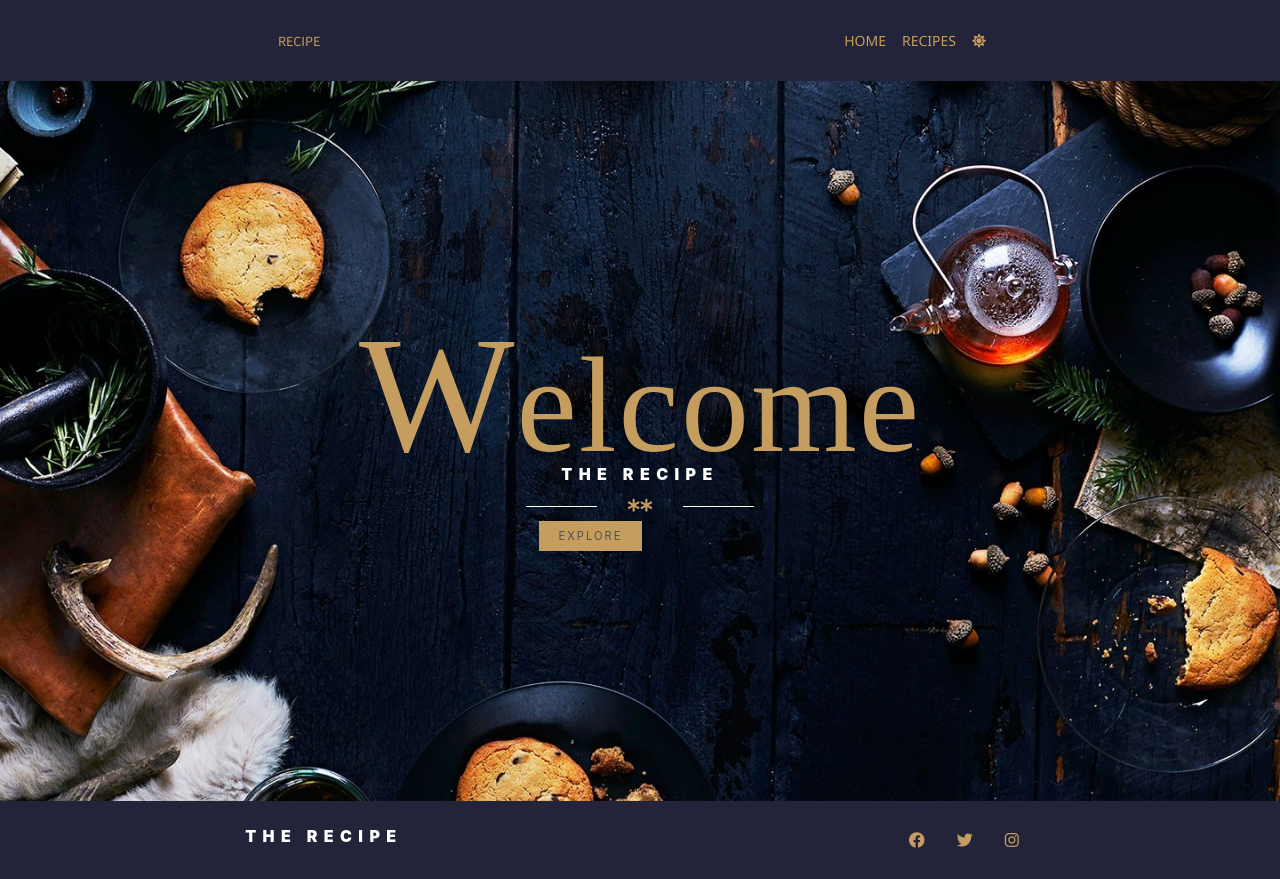
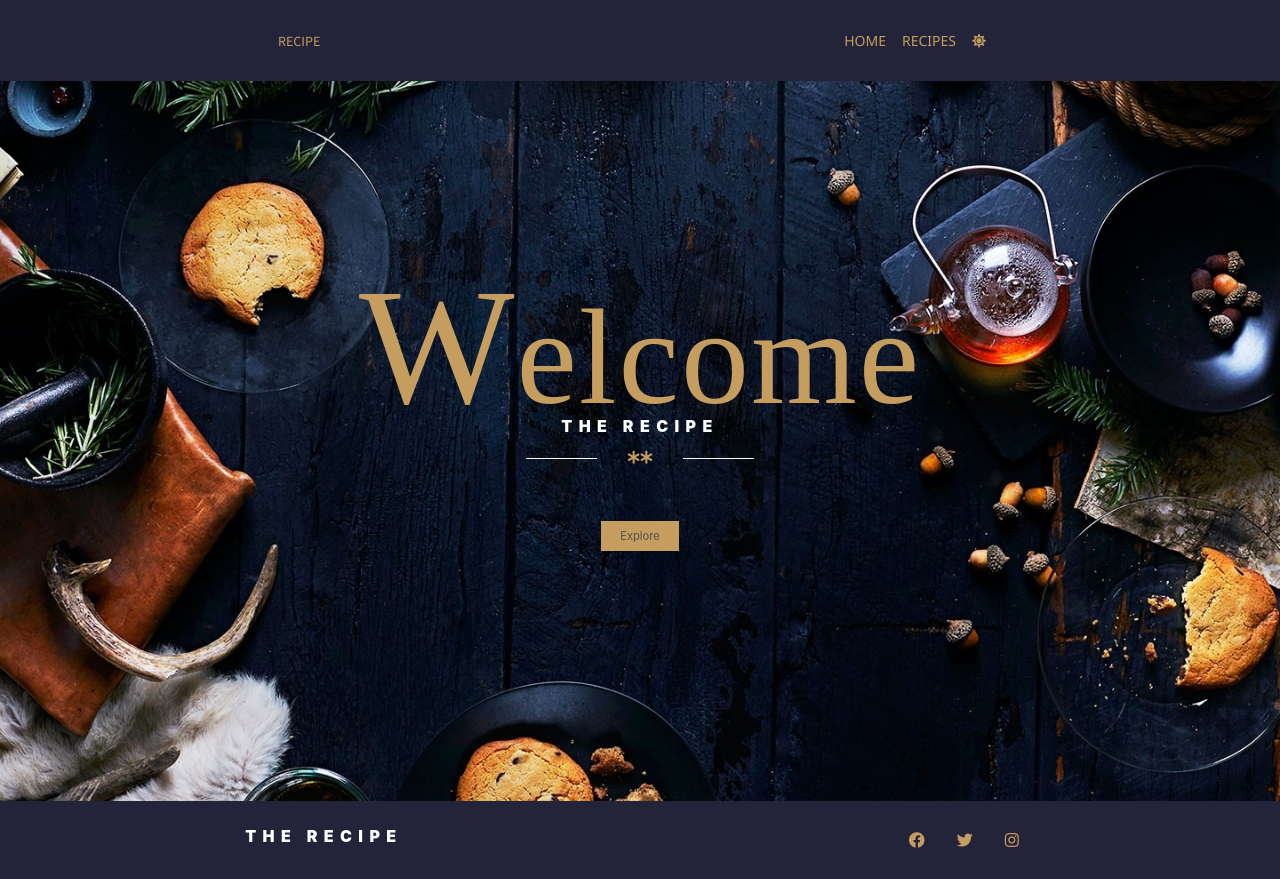
Before and after one commit to moseskereya/RecipesApp, a React (Create React App) app: page / in a window 1280 px wide. Built offline with nearby package versions, Linux system fonts and the light colour scheme; no server answers; a web font is replaced by a local one.

Commit message:
adding some nice opacity

```diff
--- a/src/App.css
+++ b/src/App.css
@@ -109,7 +109,7 @@ font-family: var(--main-font);
 }
 .hero-clipped{
     height: inherit;
-    background-color: #e0e0e0;
+    background-color: #23243a;
     top: 0;
     width: 60%;
     transform-origin: right;
@@ -231,6 +231,22 @@ font-weight: 100;
     text-transform: uppercase;
     letter-spacing: 2px;
 }
+.single-animation{
+    display: flex;
+    justify-content: center;
+    margin: 3rem 0;
+}
+.button_home{
+    background-color: var(--secondary-font-color);
+    font-size: .7rem;
+    transition: background-color .5s;
+    padding: .5rem 1.2rem;
+    color: white;
+    color: var(--body-font-color);
+    border: none;
+    text-decoration: none;
+}
+
 .spin{
     display: flex;
     justify-content: center;
@@ -287,7 +303,16 @@ font-weight: 100;
     margin: .6rem;
     box-shadow: inset 0 -3em 3em rgba(204, 204, 204, 0),   0 0  0 2px rgba(255, 255, 255, 0), 0.3em 0.3em 1em rgba(32, 32, 32, 0.205);
     border-radius: 1rem;
+    transition: .5s ease-in-out;
+    opacity: 0.8;
 }
+
+.recipe:hover{
+  background-color: #23243a;
+  opacity: 1;
+  color: var(--secondary-font-color);
+}
+
 .recipe h4{
     margin: 2rem 0;
 }
--- a/src/Components/Home.js
+++ b/src/Components/Home.js
@@ -19,7 +19,7 @@ function Home() {
                         <div className="line line-right"></div>
                     </div>
                      <div className="single-animation">
-                         <Link to="/Recipes" class="btn cta-btn">
+                         <Link to="/Recipes" class="button_home">
                           Explore
                         </Link>
                     </div>
```
